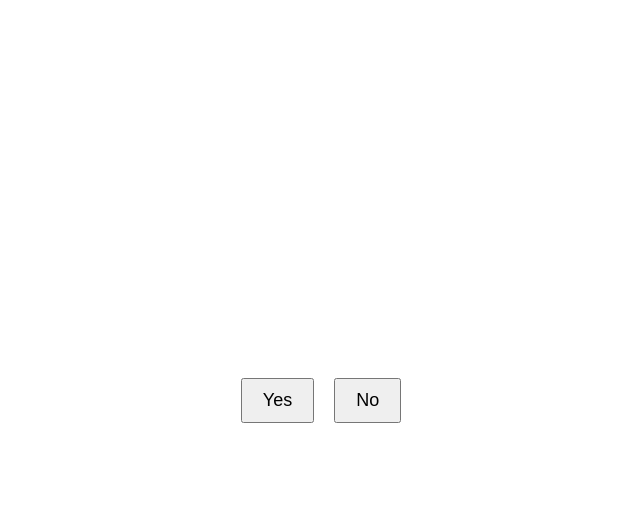
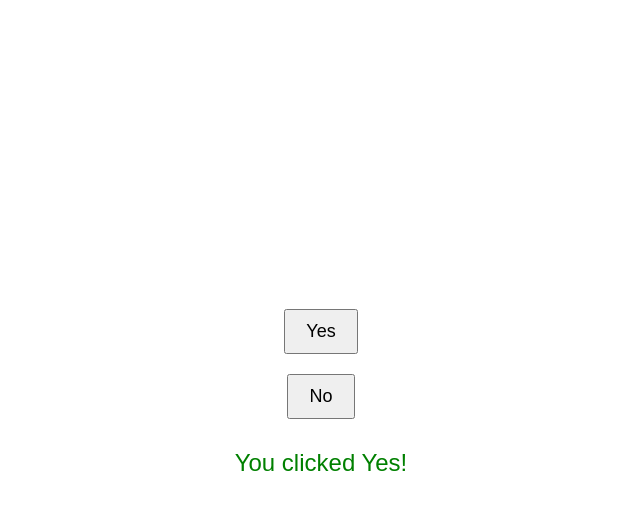
Before and after one commit to singhScriptor/elusiveButton, a plain HTML site: page index.html in a window 1280 px wide. Both pictures are taken after a click on the button "Yes". Shown: the whole page, without its empty margins (319-959 px from the left). Drawn offline with Linux system fonts and the light colour scheme.

Commit message:
added message when you click yes

```diff
--- a/index.html
+++ b/index.html
@@ -7,7 +7,7 @@
 <body>
     <button id="yesButton">Yes</button>
     <button id="noButton">No</button>
-
+    <p id="message" style="display: none;">You clicked Yes!</p>
     <script src="script.js"></script>
 </body>
 </html>
--- a/script.js
+++ b/script.js
@@ -1,5 +1,11 @@
 document.addEventListener('DOMContentLoaded', function() {
+    var yesButton = document.getElementById('yesButton');
     var noButton = document.getElementById('noButton');
+    var message = document.getElementById('message');
+
+    yesButton.addEventListener('click', function() {
+        message.style.display = 'block';
+    });
 
     noButton.addEventListener('mouseover', function() {
         moveButton(noButton);
--- a/styles.css
+++ b/styles.css
@@ -2,6 +2,7 @@ body {
     display: flex;
     justify-content: center;
     align-items: center;
+    flex-direction: column;
     height: 100vh;
     margin: 0;
     font-family: Arial, sans-serif;
@@ -10,7 +11,12 @@ body {
 button {
     padding: 10px 20px;
     font-size: 18px;
-    margin: 0 10px;
+    margin: 10px;
     cursor: pointer;
-    position: relative;
 }
+
+#message {
+    font-size: 24px;
+    color: green;
+    margin-top: 20px;
+}
```
